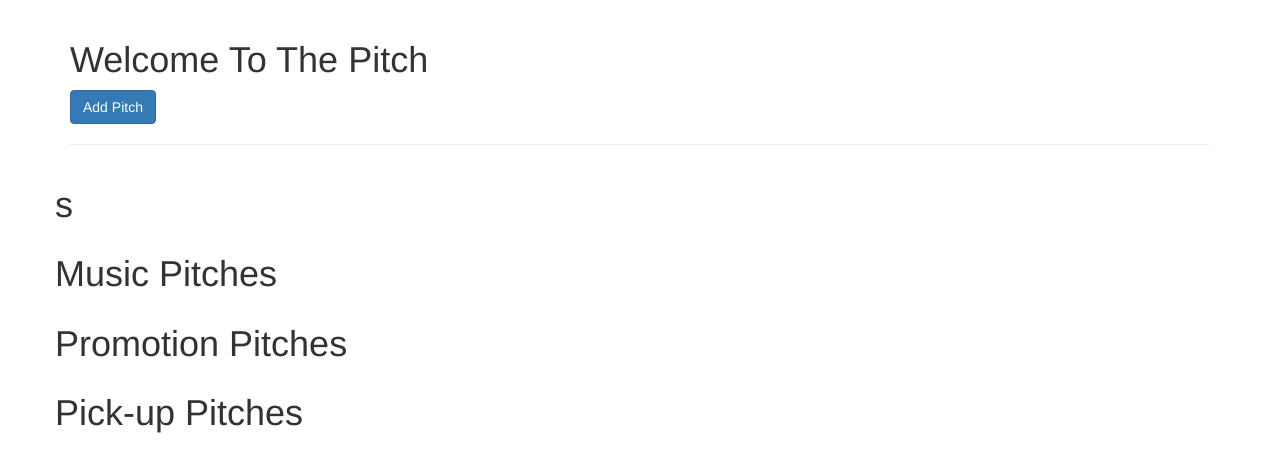
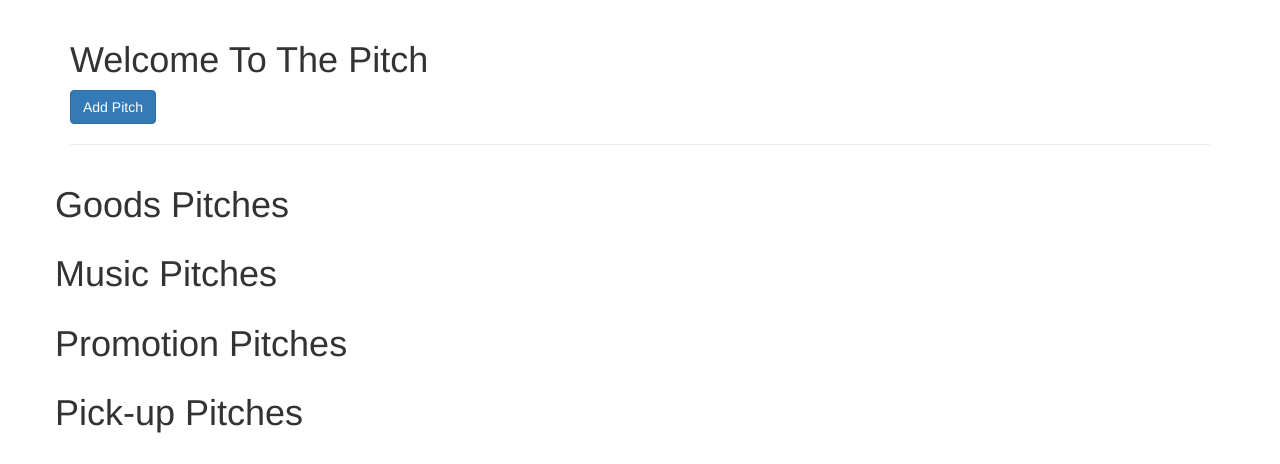
Before and after one commit to DannyMyles/Pitches, a Flask app: page / in a window 1280 px wide. Shown: the part 102-566 px from the top of the page. Run offline with Flask 2, Linux system fonts and the light colour scheme; data that the repository does not hold is empty; parts of the project's set-up code (start-up, migrations or seed data) failed here and were passed over; some libraries are stand-ins or nearby versions.

Commit message:
added h1 iin the index page

```diff
--- a/app/templates/index.html
+++ b/app/templates/index.html
@@ -7,7 +7,7 @@
     <hr>
     <div class="row">
         <div>
-            <h1>s</h1>
+            <h1>Goods Pitches</h1>
             {% for pitch in pitches %}
             <div class="col-md-4">
                 <div class="panel panel-default">
```
